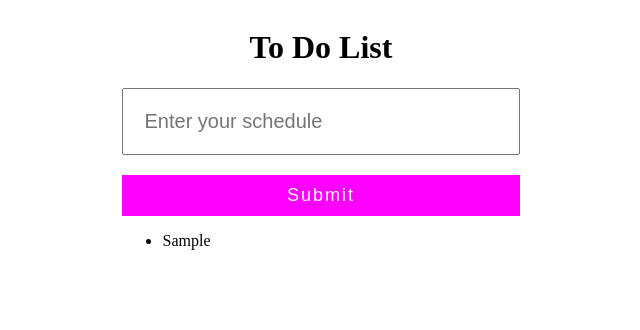
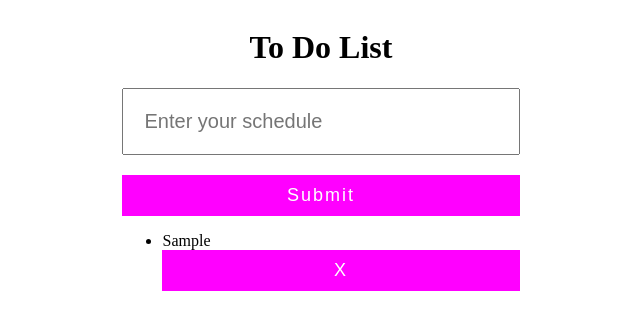
Before and after one commit to eemanDigital/react_fundamentals, a React (Create React App) app: page / in a window 1280 px wide. Both pictures are taken after typing "Sample" into the empty fields and a click on the button "Submit". Shown: the top 330 px of the page, without its empty margins (319-959 px from the left). Built offline with nearby package versions, Linux system fonts and the light colour scheme; the HTML template or start-up script is replaced by a standard one.

Commit message:
i added a delete functionality to remove any item

```diff
--- a/src/Form.js
+++ b/src/Form.js
@@ -18,9 +18,16 @@ const Form = () => {
     setState(""); // Clear the input field after submitting
   };
 
+  //handle removal of task
+  const handleDelete = (id) => {
+    const removeTask = tasks.filter((task) => task.id !== id);
+    setTasks(removeTask);
+  };
+
+  //remove notification
   setTimeout(() => {
     setAdd(false);
-  }, 1000);
+  }, 3000);
 
   return (
     <>
@@ -36,8 +43,9 @@ const Form = () => {
               onChange={(e) => setState(e.target.value)}
               placeholder="Enter your schedule"
             />
-            <button type="submit">Submit</button>{" "}
-            {/* Specify 'type' as 'submit' */}
+            <button className="btn1" type="submit">
+              Submit
+            </button>
           </form>
 
           {/* give notice of added task */}
@@ -53,6 +61,7 @@ const Form = () => {
                 {" "}
                 {/* Use 'ul' instead of 'ol' for an unordered list */}
                 <li>{task.message}</li>
+                <button onClick={() => handleDelete(task.id)}>X</button>
               </ul>
             );
           })}
```
